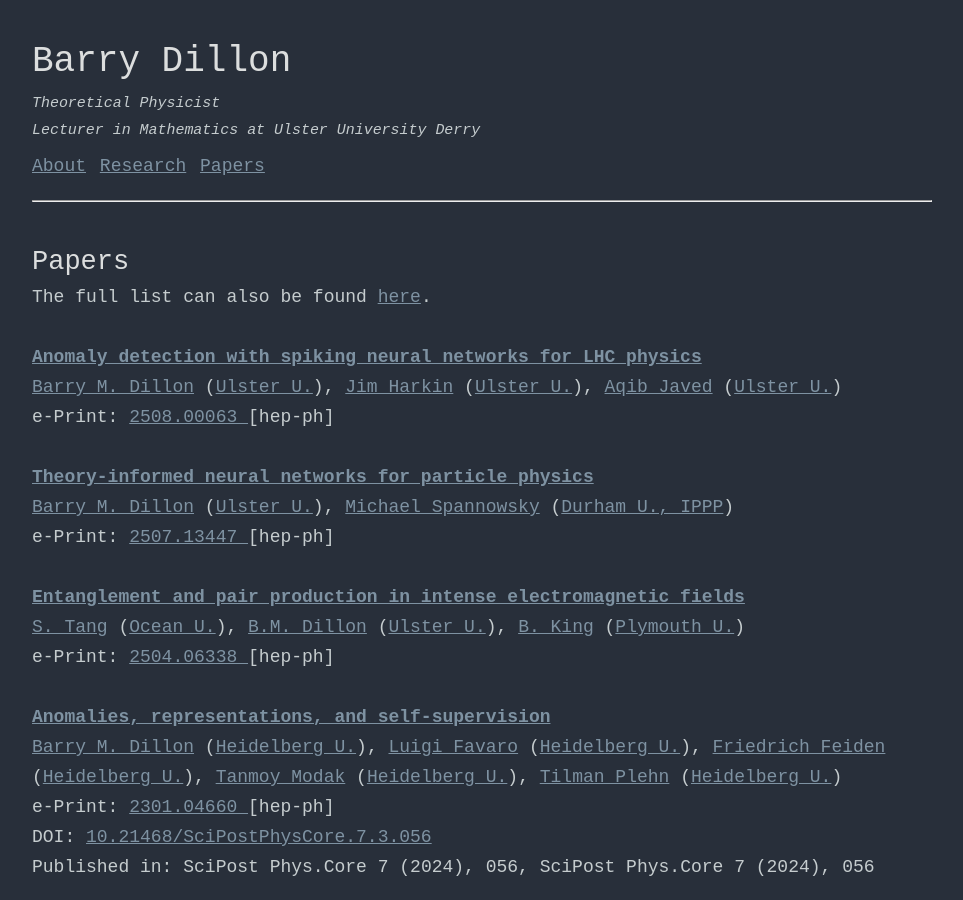
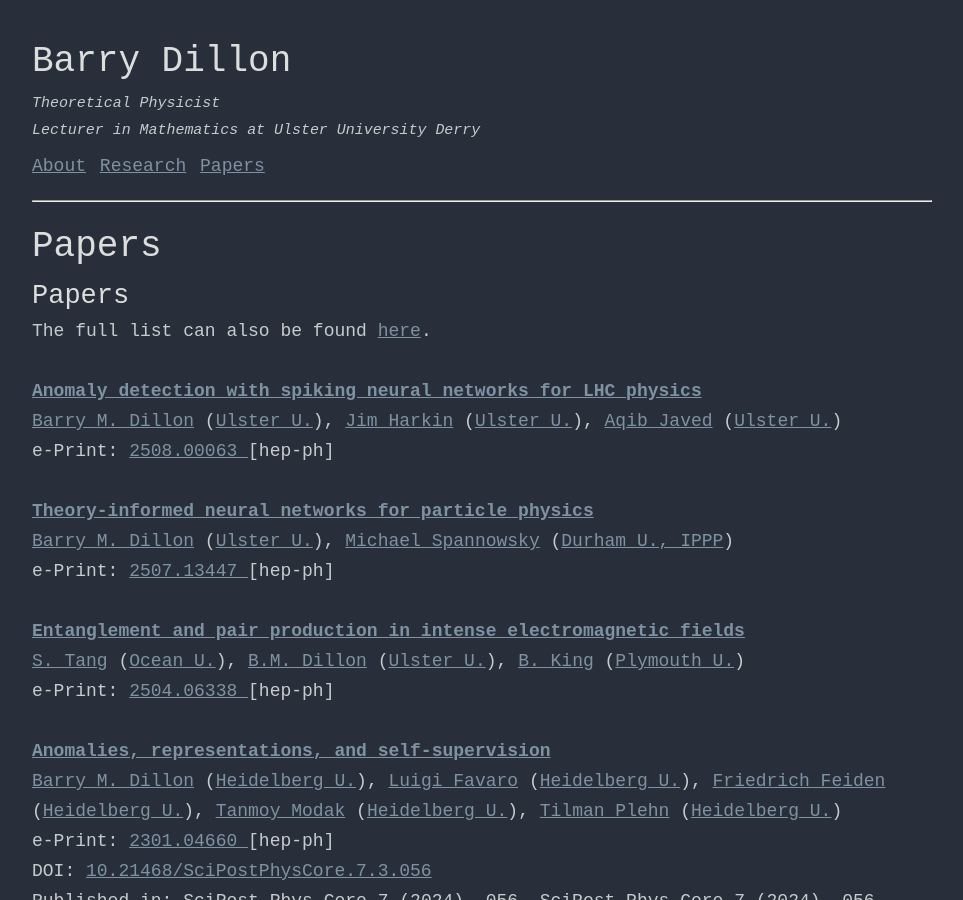
Before and after one commit to bmdillon/bmdillon.github.io, a Jekyll site: the page built from papers/index.md, in a window 1280 px wide and 900 px high. Shown: the whole window, without its empty margins (158-1121 px from the left). Built offline with Jekyll 4.4.1, drawn with Linux system fonts in a browser that asks for light colours.

Commit message:
Update default.html

```diff
--- a/_layouts/default.html
+++ b/_layouts/default.html
@@ -12,9 +12,20 @@
 
         <main class="wrapper-main">
             <div class="main-content">
-            {{ content }}
+
+                {% if page.title %}
+                <header class="page-header">
+                    <h1 class="page-title">{{ page.title }}</h1>
+                    {% if page.photo %}
+                    <img src="{{ page.photo }}" alt="Photo" class="page-photo">
+                    {% endif %}
+                </header>
+                {% endif %}
+
+                {{ content }}
             </div>
         </main>
+
     </div>
 
     <footer class="wrapper-footer">
```
